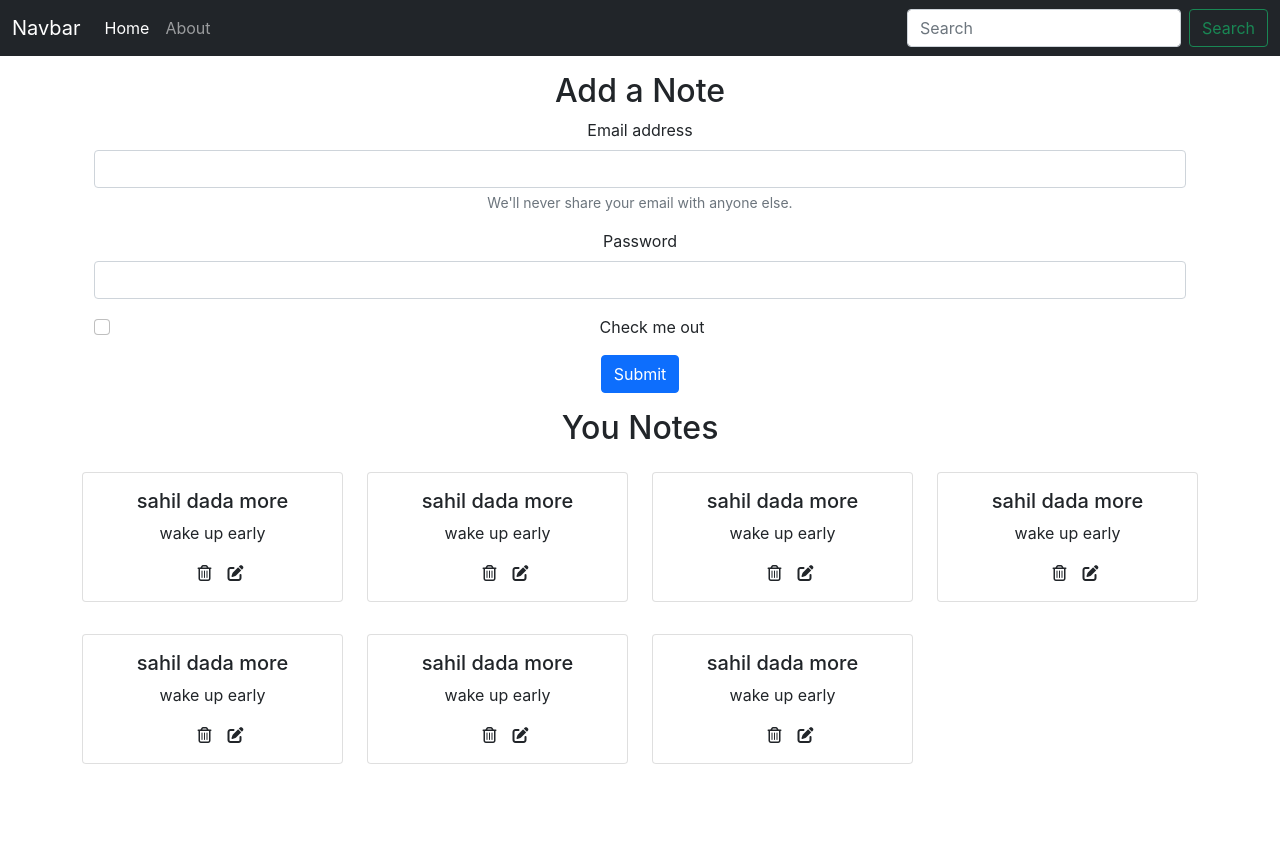
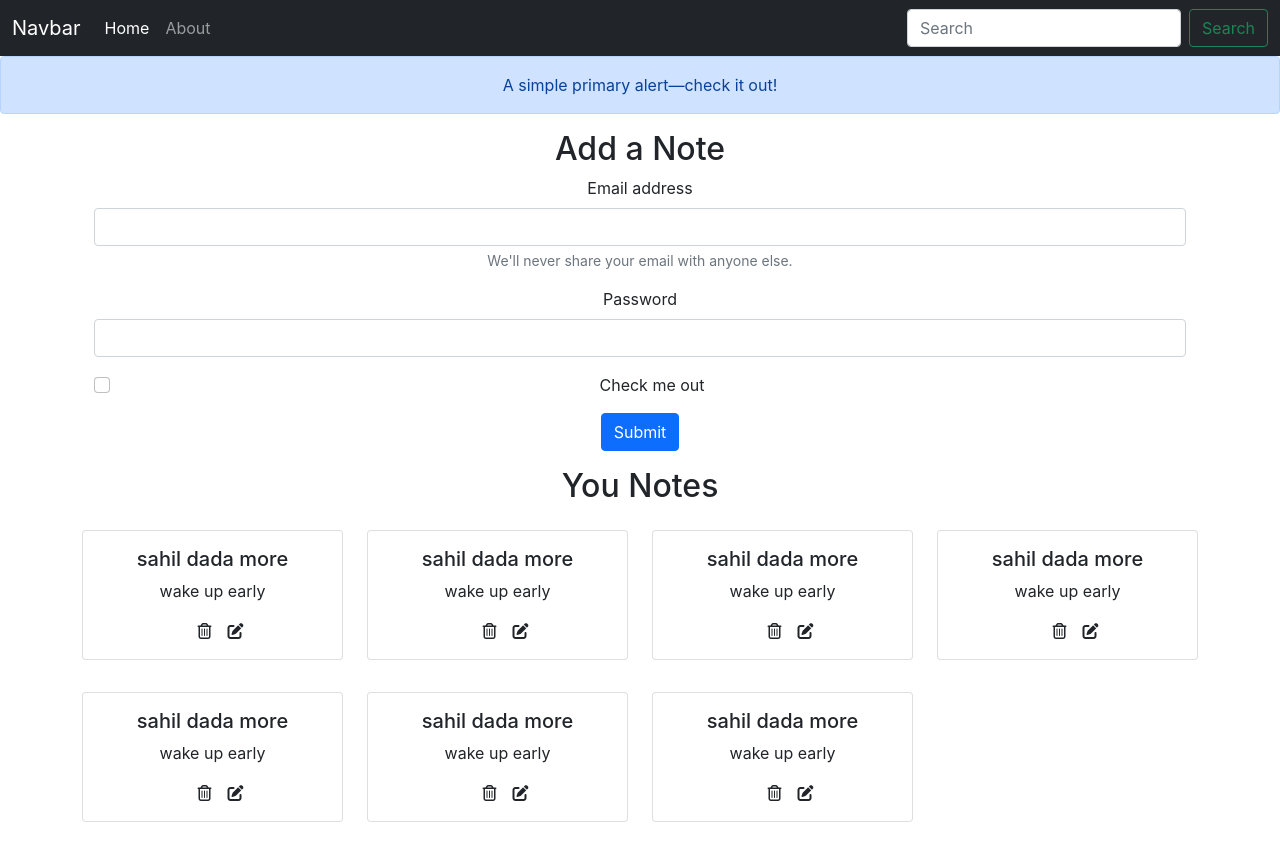
Before and after one commit to Niraj8028/iNotebook, a React (Create React App) app: page / in a window 1280 px wide. Before the commit the page ends 800 px from the top, so only its background shows below. Built offline with nearby package versions, Linux system fonts and the light colour scheme.

Commit message:
alerts added

```diff
--- a/src/App.js
+++ b/src/App.js
@@ -1,6 +1,7 @@
 import './App.css';
 import Home from './Components/Home';
 import Navbar from './Components/Navbar';
+
 import {
   BrowserRouter,
   Switch,
@@ -11,13 +12,16 @@ import {
 
 import About from './Components/About';
 import Notestate from './Context/Notes/NoteState';
+import Alerts from './Components/Alerts';
 
 function App() {
   return (
     <>
       <Notestate>
+
         <div className="App">
           <Navbar />
+          <Alerts/>
           <div className='container'>
             <Routes>
               <Route path="/" exact element={<Home />} />
--- /dev/null
+++ b/src/Components/Alerts.js
@@ -0,0 +1,11 @@
+import React from 'react'
+
+function Alerts() {
+    return (
+        <div className="alert alert-primary" role="alert">
+            A simple primary alert—check it out!
+        </div>
+    )
+}
+
+export default Alerts
--- a/src/Components/Home.js
+++ b/src/Components/Home.js
@@ -7,6 +7,7 @@ const Home = () => {
   return (
     <div>
       <div className='container my-3'>
+
         <h2>Add a Note</h2>
         <form>
           <div className="mb-3">
```
